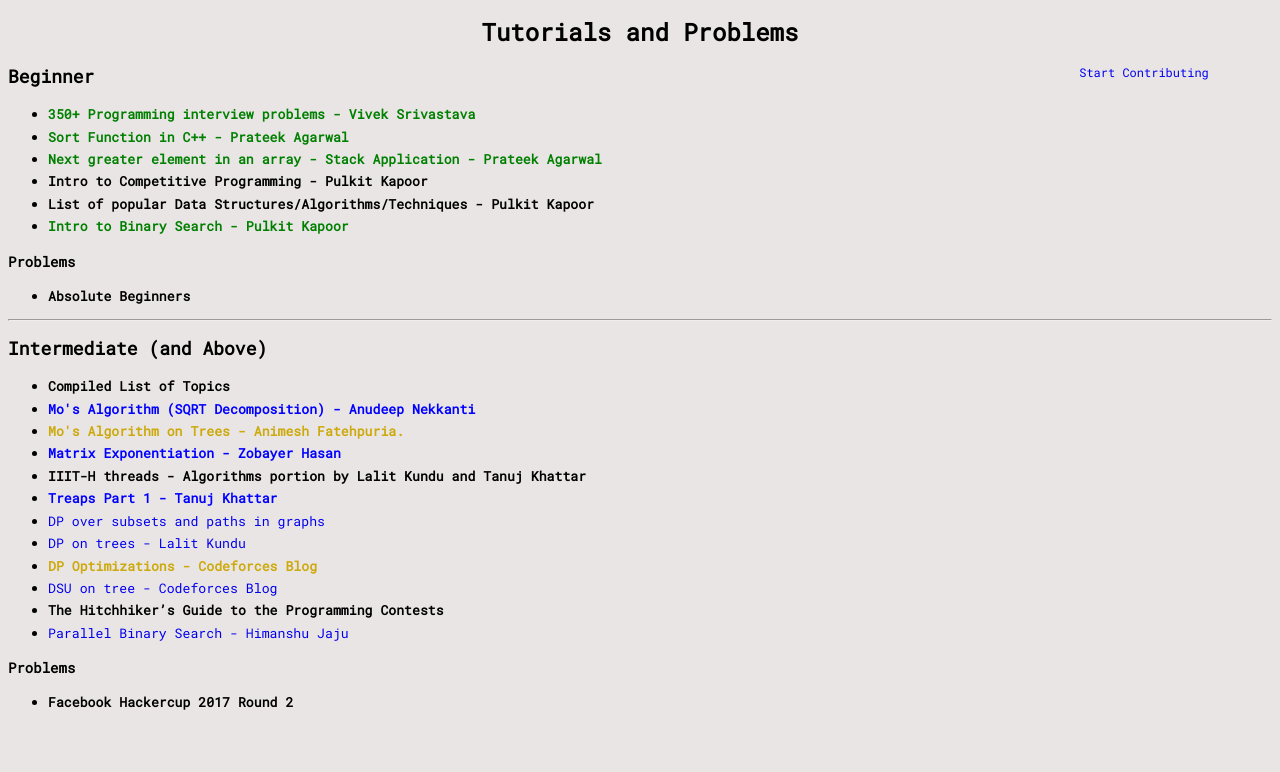
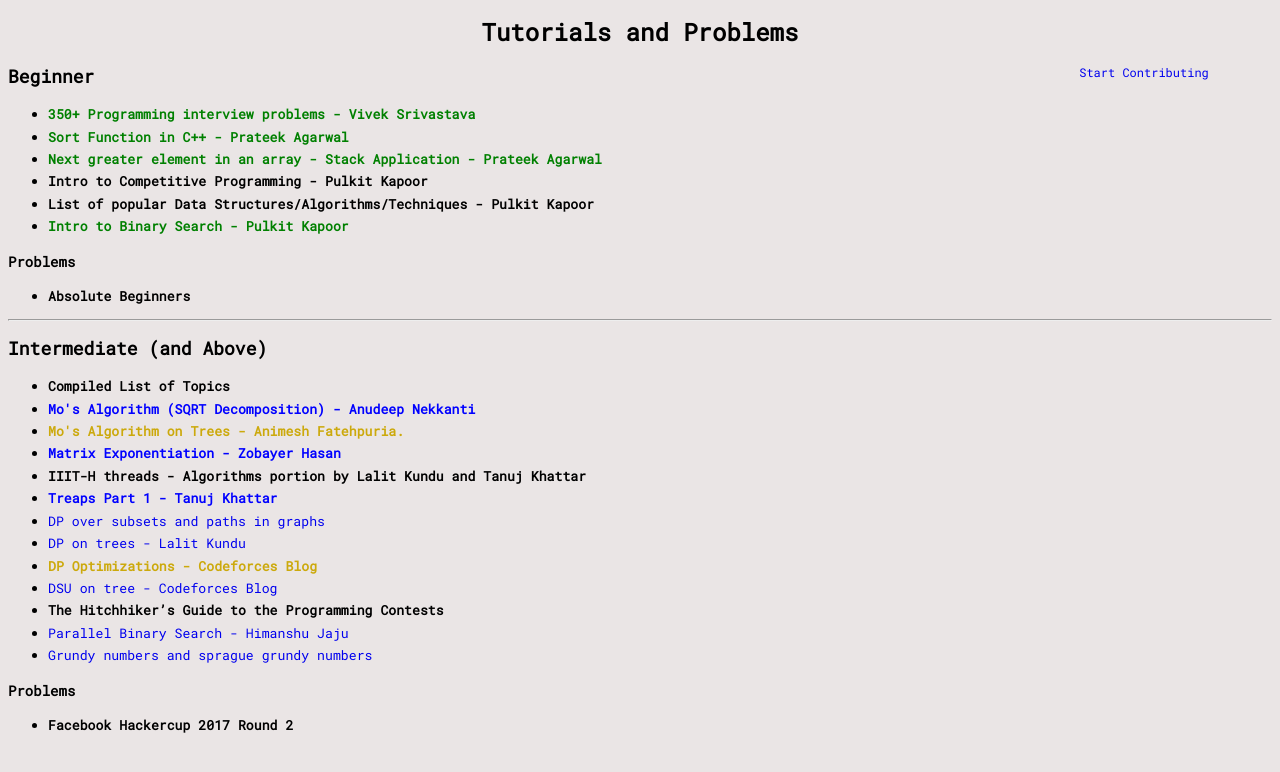
Before and after one commit to prrateekk/resources, a plain HTML site: page index.html in a window 1280 px wide. Drawn offline with Linux system fonts and the light colour scheme.

Commit message:
grundy numbers

```diff
--- a/index.html
+++ b/index.html
@@ -111,6 +111,8 @@
 
 	<li><a href='http://codeforces.com/blog/entry/45578' target="_blank">Parallel Binary Search - Himanshu Jaju</a></li>
 
+	<li><a href='https://cpbysucide.quora.com/Grundy-numbers-and-sprague-grundy-theorem-for-competitive-programming' target="_blank">Grundy numbers and sprague grundy numbers</a></li>
+
 	</ul>
 
 	</ul>
```
